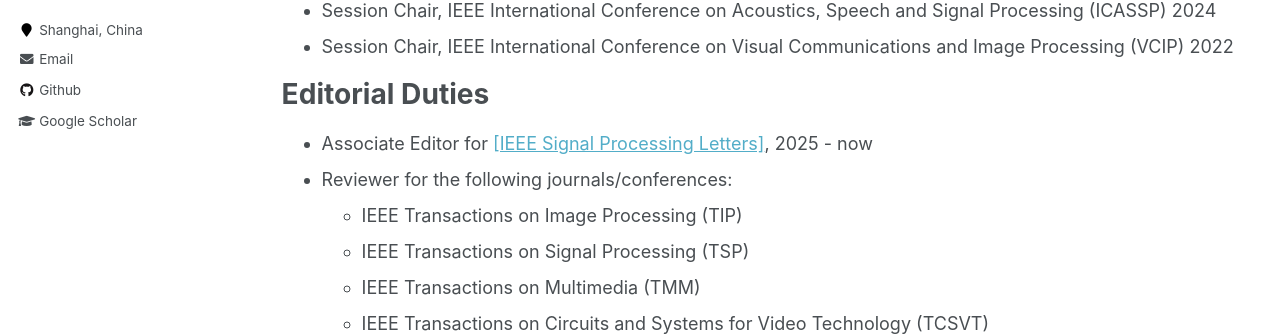
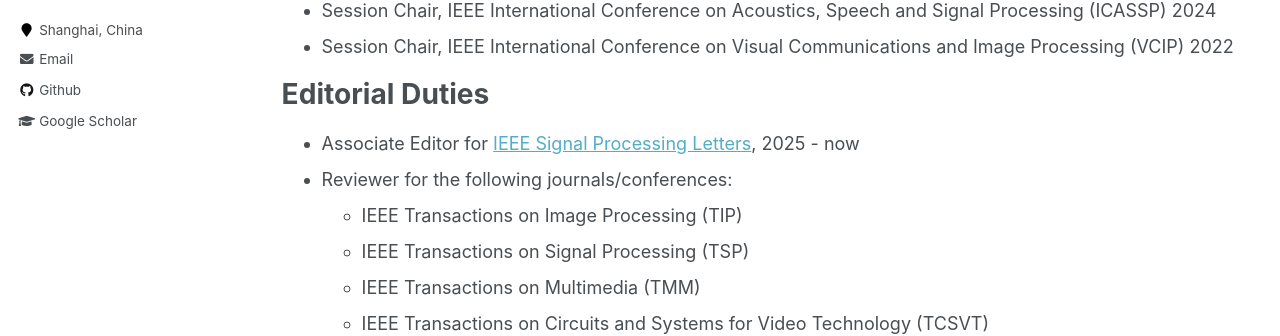
Before and after one commit to jzengust/jzengust.github.io, a Jekyll site: the page built from _pages/academic.md, in a window 1280 px wide and 900 px high. Shown: the part 420-756 px from the top of the window. Built offline with Jekyll 4.4.1, drawn with Linux system fonts in a browser that asks for light colours.

```diff
--- a/_pages/academic.md
+++ b/_pages/academic.md
@@ -25,7 +25,7 @@ Conference Organization
 
 Editorial Duties
 ======
-+ Associate Editor for [[IEEE Signal Processing Letters]](https://signalprocessingsociety.org/publications-resources/ieee-signal-processing-letters), 2025 - now
++ Associate Editor for [IEEE Signal Processing Letters](https://signalprocessingsociety.org/publications-resources/ieee-signal-processing-letters), 2025 - now
 + Reviewer for the following journals/conferences:
   - IEEE Transactions on Image Processing (TIP)
   - IEEE Transactions on Signal Processing (TSP)
```
